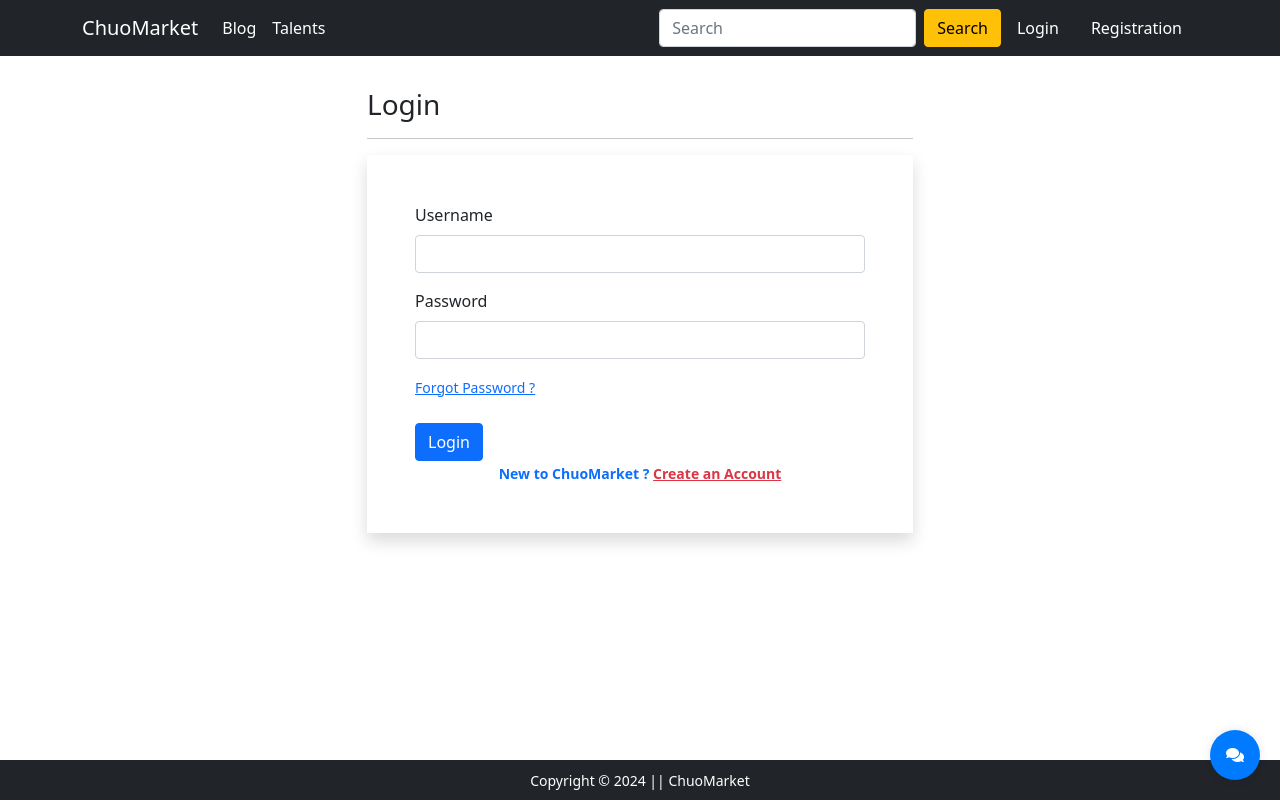
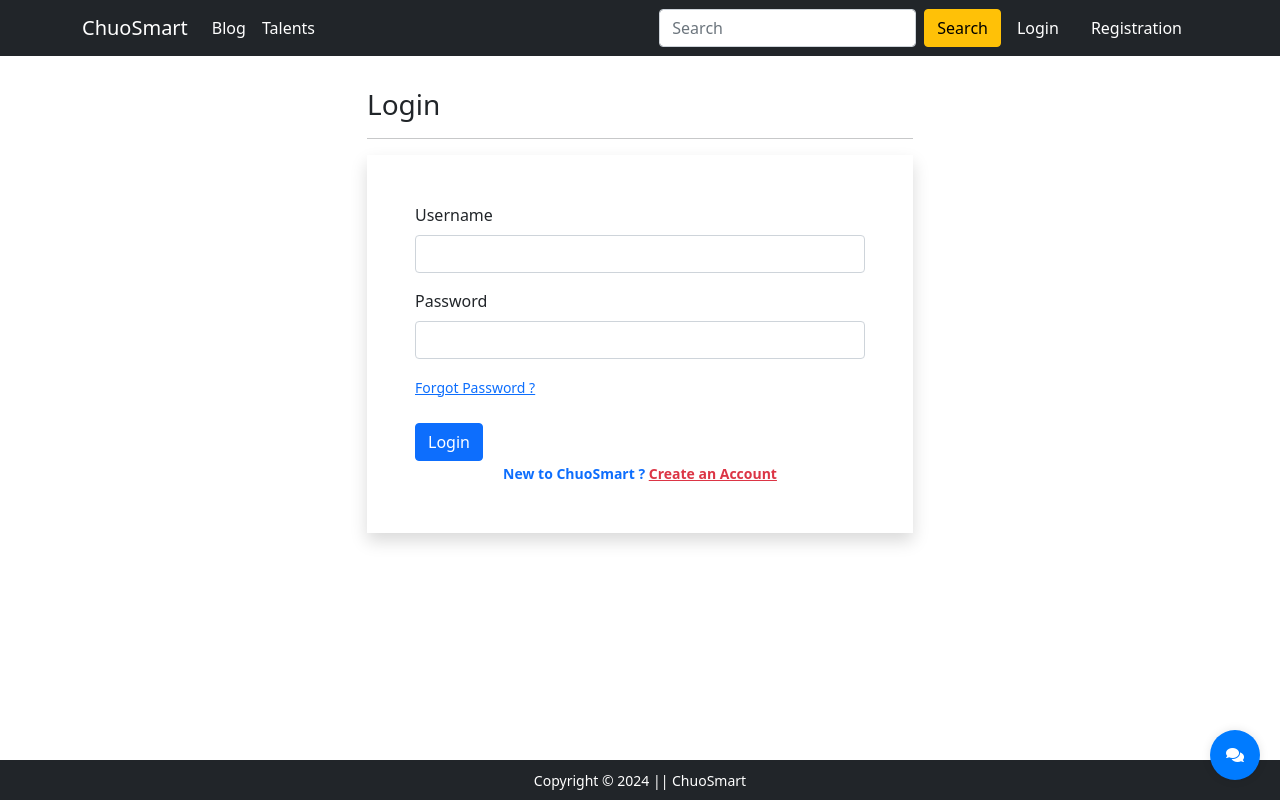
Before and after one commit to Raxan7/chuo-market3, a Django app: page /login/ in a window 1280 px wide. Run offline with Django 5.2, Linux system fonts and the light colour scheme; some libraries are stand-ins or nearby versions.

Commit message:
Changed ap name

```diff
--- a/chatbotapp/views.py
+++ b/chatbotapp/views.py
@@ -16,7 +16,7 @@ async def send_message(request):
 
         # Modify the user message to include the context and instructions
         prompt = f"""
-        You are the AI Lecturer Assistant for the ChuoMarket App, designed by the team at ChuoMarket to aid users with any questions they have.
+        You are the AI Lecturer Assistant for the ChuoSmart App, designed by the team at ChuoSmart to aid users with any questions they have.
         You are not developed by Google, and you are not Gemini.
         You are an LLM (Large Language Model) ready to assist with anything university-related and more.
         Your tagline is: "Ready to assist you."
--- a/templates/app/base.html
+++ b/templates/app/base.html
@@ -114,12 +114,12 @@
       }
     </style>
 
-    <title>ChuoMarket | {% block title %} {% endblock title %} </title>
+    <title>ChuoSmart | {% block title %} {% endblock title %} </title>
   </head>
   <body>
     <nav class="navbar navbar-expand-lg navbar-dark bg-dark">
      <div class="container">
-       <a class="navbar-brand" href="/">ChuoMarket</a>
+       <a class="navbar-brand" href="/">ChuoSmart</a>
        <button class="navbar-toggler" type="button" data-bs-toggle="collapse" data-bs-target="#navbarSupportedContent" aria-controls="navbarSupportedContent" aria-expanded="false" aria-label="Toggle navigation">
          <span class="navbar-toggler-icon"></span>
        </button>
@@ -197,7 +197,7 @@
     </div>
     <!-- Start Footer -->
     <footer class="footer container-fluid bg-dark text-center p-2 mt-5">
-        <small class="text-white">Copyright &copy; 2024 || ChuoMarket </small>
+        <small class="text-white">Copyright &copy; 2024 || ChuoSmart </small>
     </footer> <!-- End Footer -->
 
     <div id="chatbot">
--- a/templates/app/login.html
+++ b/templates/app/login.html
@@ -34,7 +34,7 @@
     <small><a href="#">Forgot Password ?</a></small> <br>
     <input type="submit" class="btn btn-primary mt-4" value="Login">
     <br>
-    <div class="text-center text-primary fw-bold"><small>New to ChuoMarket ? <a href="{% url 'customerregistration' %}"
+    <div class="text-center text-primary fw-bold"><small>New to ChuoSmart ? <a href="{% url 'customerregistration' %}"
        class="text-danger">Create an Account</a> </small></div>
    </form>
   </div>
```
